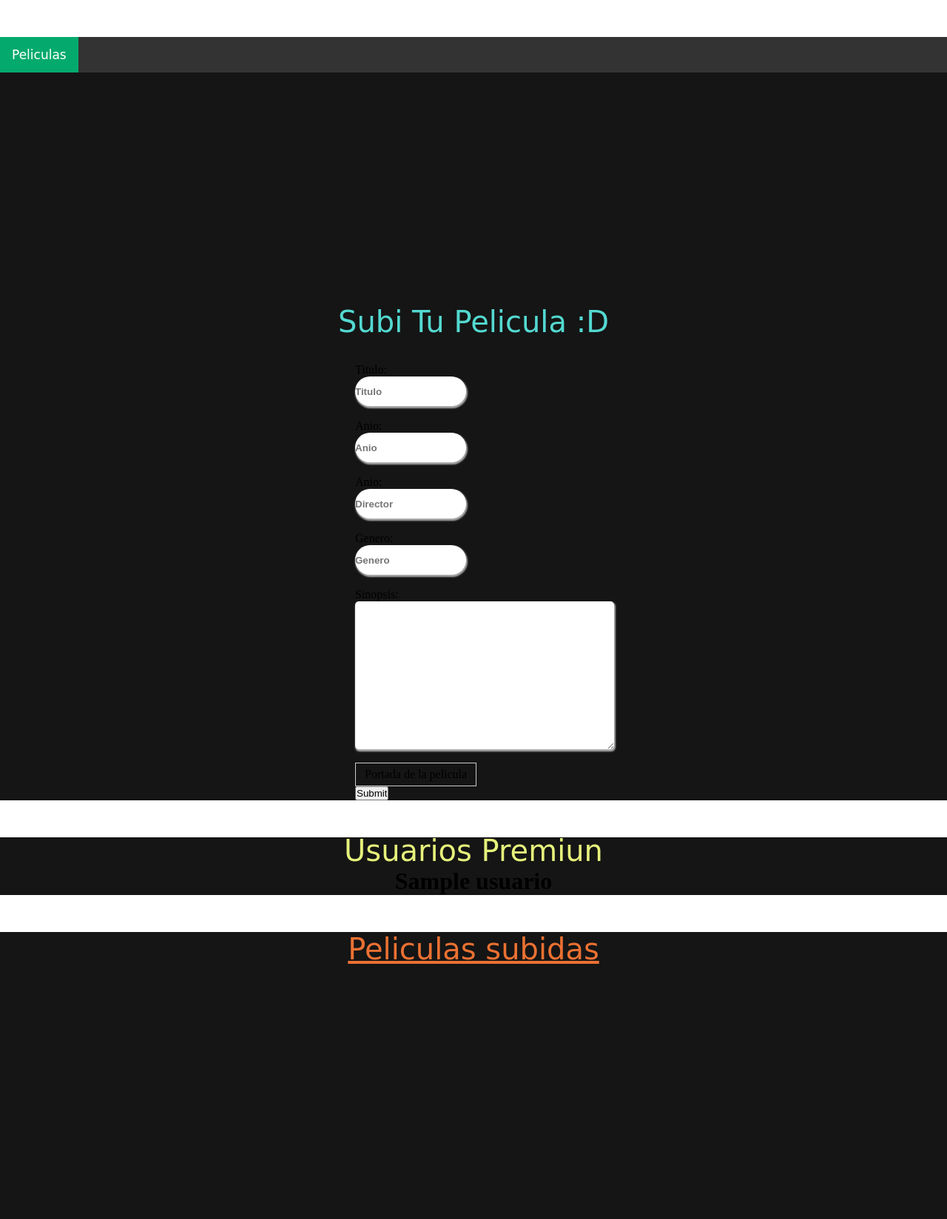
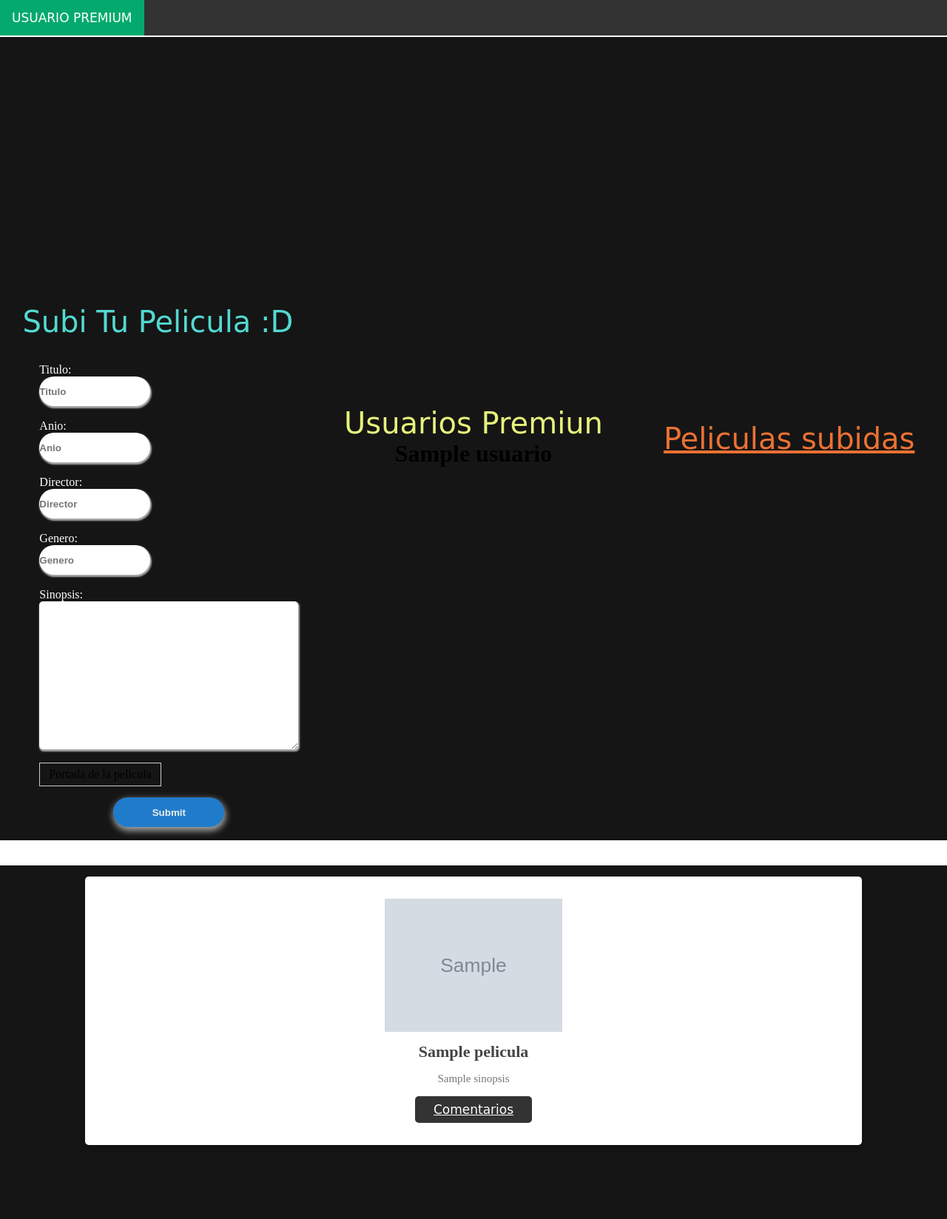
Before and after one commit to Romangonzalezz/Movie-System---Flask, a Flask app: template templates/autorizado.html in a window 1280 px wide. Shown: the whole page at 74% size. Before the commit the page ends 1303 px from the top, so only its background shows below. Run offline with Flask 2, Linux system fonts and the light colour scheme; the template is opened without the code that fills it: most values are stand-ins (such as "Sample title", 1, 10 or a date in 2020); grey boxes marked "Sample" are stand-in pictures.

Commit message:
Add files via upload

```diff
--- a/templates/autorizado.html
+++ b/templates/autorizado.html
@@ -6,10 +6,12 @@
     <meta name="viewport" content="width=device-width, initial-scale=1.0">
     <title>Autorizado</title>
     <link rel="stylesheet" href="static/autorizado.css">
+    <link rel="stylesheet" href="https://fonts.googleapis.com/css2?family=Material+Symbols+Outlined:opsz,wght,FILL,GRAD@48,400,0,0" />
 </head>
 <body>
+    <div class="body-1">
     <div class="topnav">
-        <a class="active" href="{{ url_for('Home') }}">Peliculas</a>
+        <a class="active"> USUARIO PREMIUM </a>
     </div>
 
 
@@ -23,25 +25,25 @@
         <br>
         <form method="POST" action="">
             <div class="pelicula-box">
-            <label for="titulo">Titulo: </label>
+            <label for="titulo" class="label-post">Titulo: </label>
             <input type="text" placeholder="Titulo" id="titulo" name="titulo">
             <br>
-            <label for="anio">Anio: </label>
+            <label for="anio" class="label-post">Anio: </label>
             <input  type="text" placeholder="Anio" id="anio" name="anio">
             <br>
-            <label for="director">Anio: </label>
+            <label for="director" class="label-post">Director: </label>
             <input  type="text" placeholder="Director" id="director" name="director">
             <br>
-            <label for="genero">Genero: </label>
+            <label for="genero" class="label-post">Genero: </label>
             <input  type="text" placeholder="Genero" id="genero" name="genero">
             <br>
-            <label for="sinopsis">Sinopsis: </label>
+            <label for="sinopsis" class="label-post">Sinopsis: </label>
             <textarea id="sinopsis" name="sinopsis" rows="10" cols="50"></textarea>
             <br>
             <label for="imagen" class="imagen-box">Portada de la pelicula </label>
             <input  type="file" id="imagen" name="imagen">
             <br>
-            <input  type="submit" placeholder="Enviar">
+            <input  type="submit" placeholder="Enviar" class="enviar-btn">
             <br>
             </div>
         </form>
@@ -58,6 +60,28 @@
 
 
       </div>
+    </div>
+
+
+  <div class="container">
+  <div class="box-container">
+  {% for pelicula in peliculas.peliculas %}
+
+    <div class="box">
+      <img src="{{ pelicula.imagen }}" alt="Pelis">
+      <h3>{{ pelicula.titulo }}</h3>
+      <p>{{ pelicula.sinopsis }}</p>
+      <a href="#" class="btn">Comentarios</a>
+
+  </div>
+  {% endfor %}
+  </div>
+
+
+  </div>
+
+
 
 
 </body>
+</html>
```
